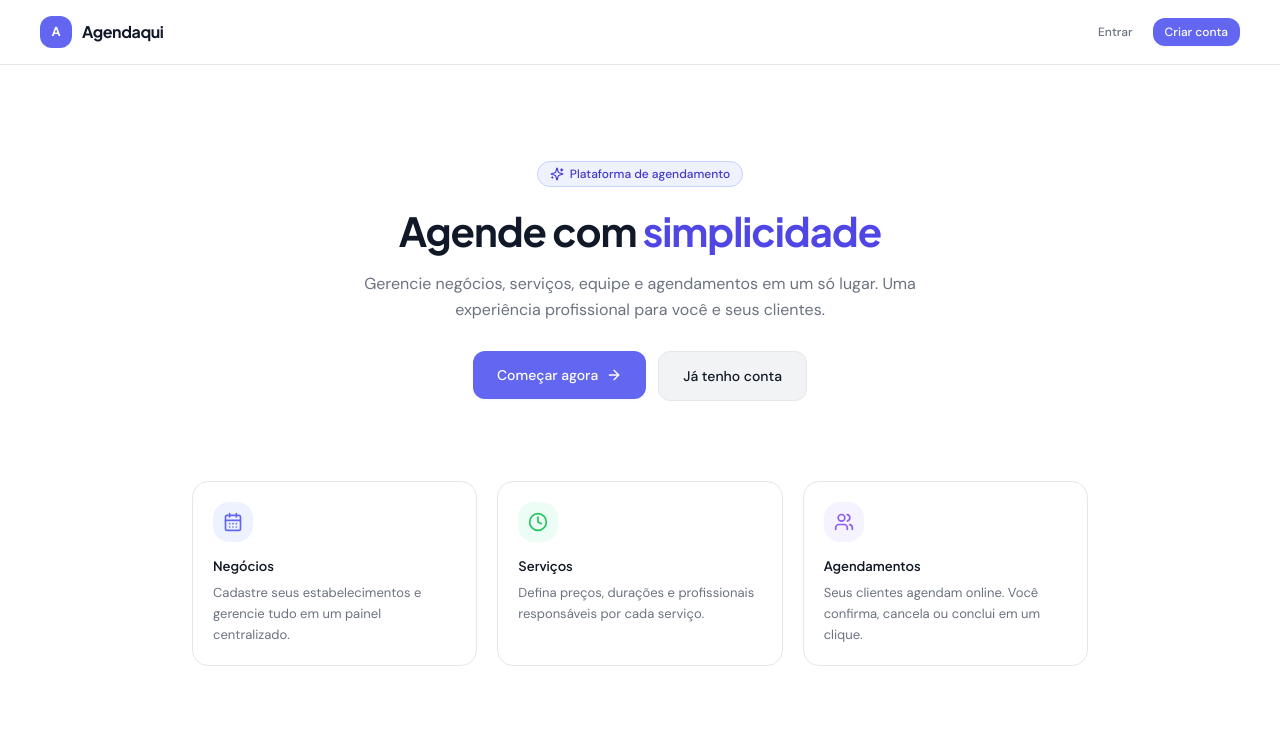
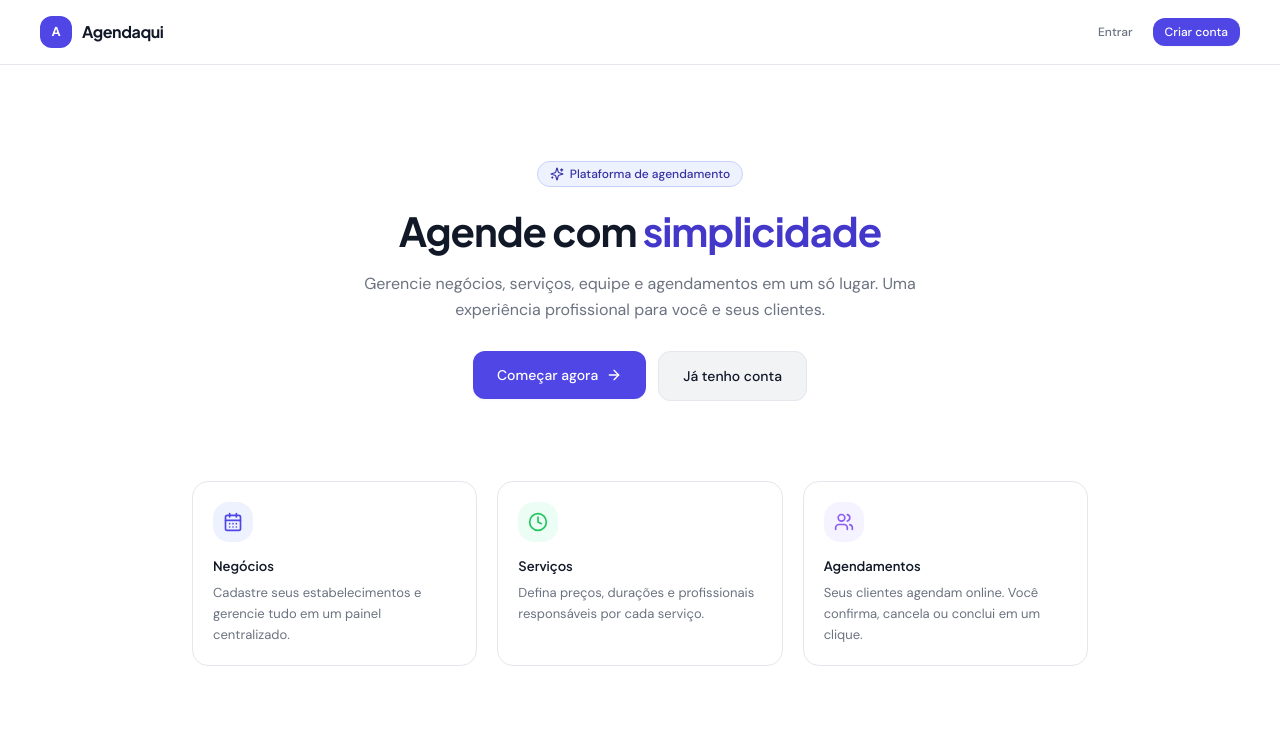
Before and after one commit to bertolucciDev/Agendaqui, a React (Vite) app: page / in a window 1280 px wide. Shown: the top 746 px of the page. Built offline with nearby package versions, Linux system fonts and the light colour scheme; no server answers.

Commit message:
fix(a11y): contraste do token primary 500/DEFAULT p/ >=4.5:1
primary-500/DEFAULT #6366f1 (4.46:1 com branco) -> #4f46e5 (escala shift 500-900);
corrige color-contrast/serious medido por axe em login/booking/dashboard/appointments/staff (D5)

```diff
--- a/tailwind.config.js
+++ b/tailwind.config.js
@@ -26,12 +26,12 @@ export default {
             200: '#c7d2fe',
             300: '#a5b4fc',
             400: '#818cf8',
-          500: '#6366f1',
-          600: '#4f46e5',
-          700: '#4338ca',
-          800: '#3730a3',
-          900: '#312e81',
-          DEFAULT: '#6366f1',
+            500: '#4f46e5',
+            600: '#4338ca',
+            700: '#3730a3',
+            800: '#312e81',
+            900: '#1e1b4b',
+            DEFAULT: '#4f46e5',
             foreground: '#ffffff',
           },
 
```
Lines whose indentation alone changed are shown as unchanged.
